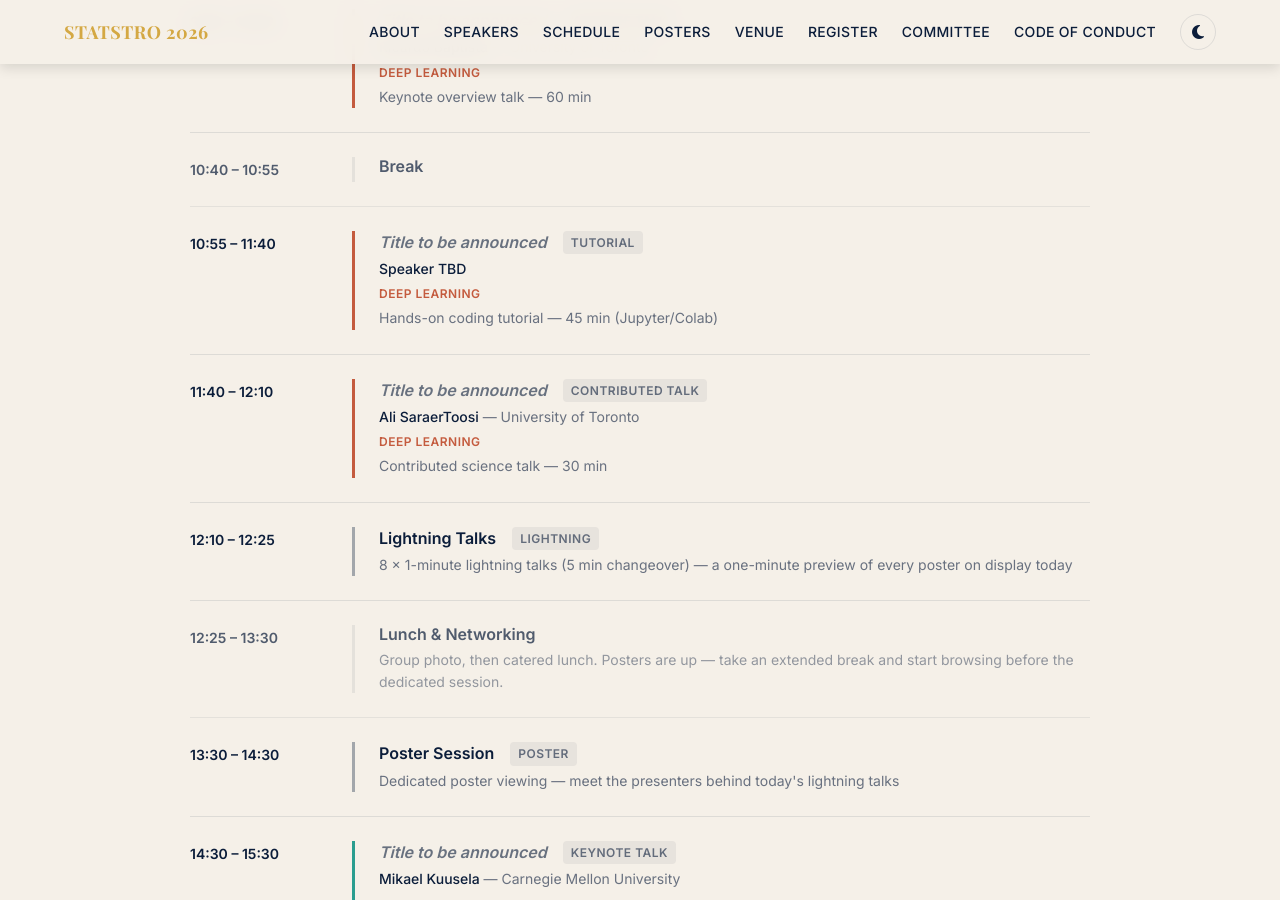
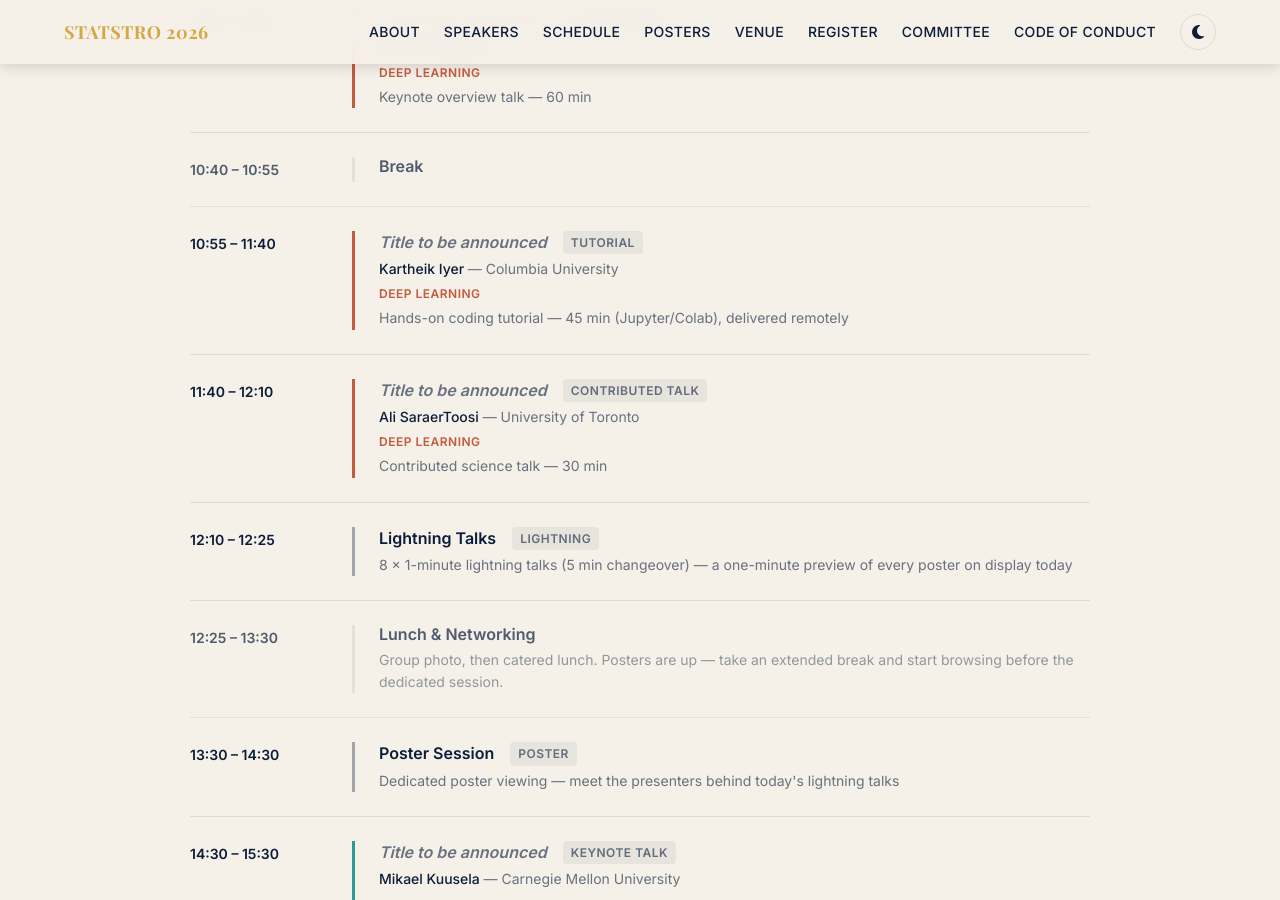
Before and after one commit to joshspeagle/STATSTRO, a Jekyll site: the page built from index.html, in a window 1280 px wide and 900 px high, scrolled down 4779 px. Built offline with Jekyll 4.4.1, drawn with Linux system fonts in a browser that asks for light colours; some web fonts are replaced; some of the changed text lies outside the part shown.

Commit message:
Confirm Kartheik Iyer as the Deep Learning tutorial lead
- Fill in the ML/Deep Learning tutorial speaker card with Kartheik Iyer
  (Columbia University) and his website, replacing the TBD placeholder.
- Set the Day 1 tutorial slot's speaker and affiliation, and note that
  the tutorial is delivered remotely (he is attending virtually).
- Talk title remains TBD pending confirmation.

Co-Authored-By: Claude Opus 4.8 <noreply@anthropic.com>
Claude-Session: https://claude.ai/code/session_015VcBYHxUG751wLYp2KJ5FK

```diff
--- a/_data/schedule_day1.yml
+++ b/_data/schedule_day1.yml
@@ -24,8 +24,9 @@
   title: "TBD"
   type: tutorial
   session: ml
-  speaker: "TBD"
-  description: "Hands-on coding tutorial — 45 min (Jupyter/Colab)"
+  speaker: "Kartheik Iyer"
+  affiliation: "Columbia University"
+  description: "Hands-on coding tutorial — 45 min (Jupyter/Colab), delivered remotely"
 
 - time: "11:40 – 12:10"
   title: "TBD"
--- a/_data/speakers.yml
+++ b/_data/speakers.yml
@@ -54,15 +54,15 @@
   bio: ""
   website: "https://biprateep.de/"
 
-# ML tutorial — pending confirmation (Kartheik Iyer, Columbia/CCA)
-- name: "TBD"
-  affiliation: ""
+# ML tutorial — Kartheik Iyer (Columbia); attending remotely
+- name: "Kartheik Iyer"
+  affiliation: "Columbia University"
   role: tutorial
   session: ml
   talk_title: "TBD"
   photo: ""
   bio: ""
-  website: ""
+  website: "https://kartheikiyer.github.io/"
 
 - name: "Connor Stone"
   affiliation: "University of Toronto"
```
